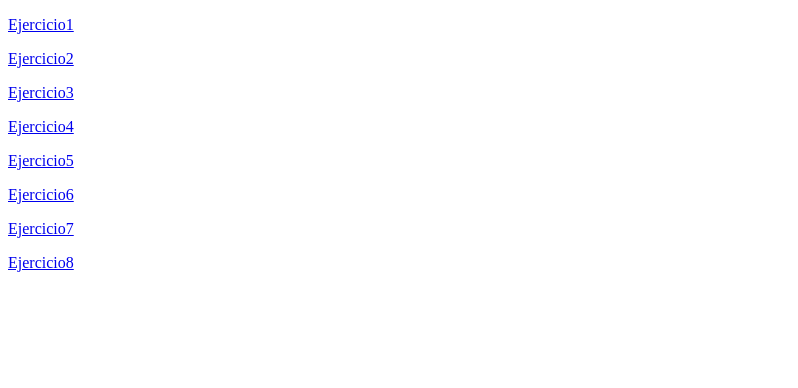
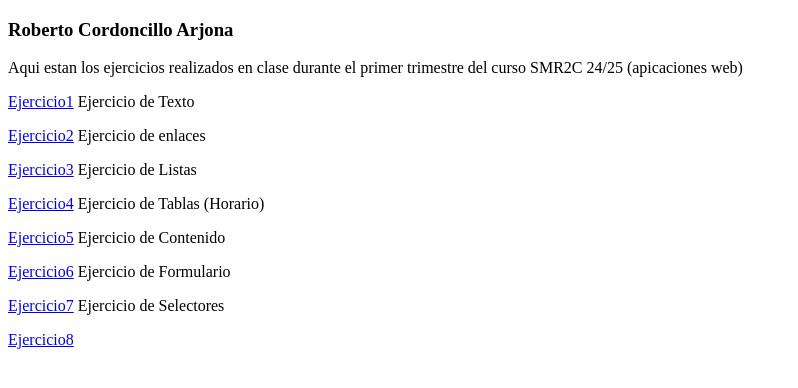
Before and after one commit to Rca110/1EVAL_HTMLyCSS_AplicacionesWeb_RobertoCordoncillo, a plain HTML site: page index.html in a window 1280 px wide. Shown: the whole page, without its empty margins (0-798 px from the left). Drawn offline with Linux system fonts and the light colour scheme.

Commit message:
Real Last Actu

```diff
--- a/index.html
+++ b/index.html
@@ -6,13 +6,15 @@
     <title>Index HTML</title>
 </head>
 <body>
-    <p><a href="Ej1/LVCPYSTCF.html">Ejercicio1</a></p>
-    <p><a href="Ej2/EnlacesyVistas.html">Ejercicio2</a></p>
-    <p><a href="Ej2/ListasAnidadas.html">Ejercicio3</a></p>
-    <p><a href="Ej3/Horario.html">Ejercicio4</a></p>
-    <p><a href="Ej3/ImagenesContenido.html">Ejercicio5</a></p>
-    <p><a href="Ej6 Formularios/">Ejercicio6</a></p>
-    <p><a href="Ej7 Selectores/HTMLselectores.html">Ejercicio7</a></p>
+    <h3>Roberto Cordoncillo Arjona</h3>
+    <p>Aqui estan los ejercicios realizados en clase durante el primer trimestre del curso SMR2C 24/25 (apicaciones web) </p>
+    <p><a href="Ej1/LVCPYSTCF.html">Ejercicio1</a> Ejercicio de Texto</p>
+    <p><a href="Ej2/EnlacesyVistas.html">Ejercicio2</a> Ejercicio de enlaces</p>
+    <p><a href="Ej2/ListasAnidadas.html">Ejercicio3</a> Ejercicio de Listas</p>
+    <p><a href="Ej3/Horario.html">Ejercicio4</a> Ejercicio de Tablas (Horario)</p>
+    <p><a href="Ej3/ImagenesContenido.html">Ejercicio5</a> Ejercicio de Contenido</p>
+    <p><a href="Ej6 Formularios/">Ejercicio6</a> Ejercicio de Formulario</p>
+    <p><a href="Ej7 Selectores/HTMLselectores.html">Ejercicio7</a> Ejercicio de Selectores</p>
     <p><a href="Ejercicio20.Ejercicio/1.html/1.html">Ejercicio8</a></p>
 
 </body>
```
